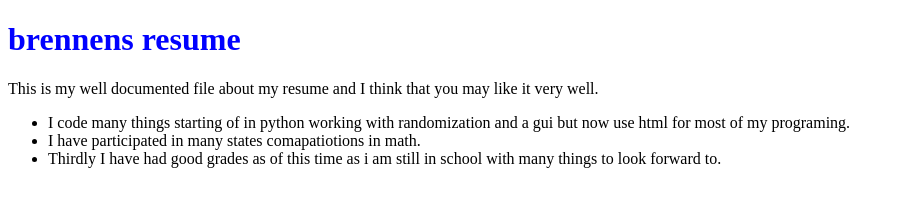
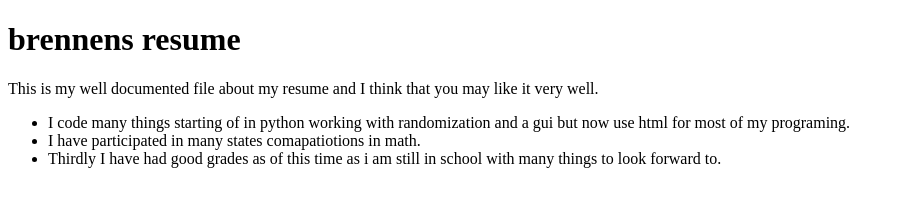
Before and after one commit to brennen27/brenens-resume, a plain HTML site: page resume.html in a window 1280 px wide. Shown: the whole page, without its empty margins (0-904 px from the left). Drawn offline with Linux system fonts and the light colour scheme.

Commit message:
Update resume.html

```diff
--- a/resume.html
+++ b/resume.html
@@ -1,6 +1,6 @@
 <!doctype html>
 <html>
-<link  href='resume.css' rel='stylesheet' type='text/css'>
+
 <h1>brennens resume</h1>
 <p>This is my well documented file about my resume and I think that you may like it very well.</p>
 <ul>
```
